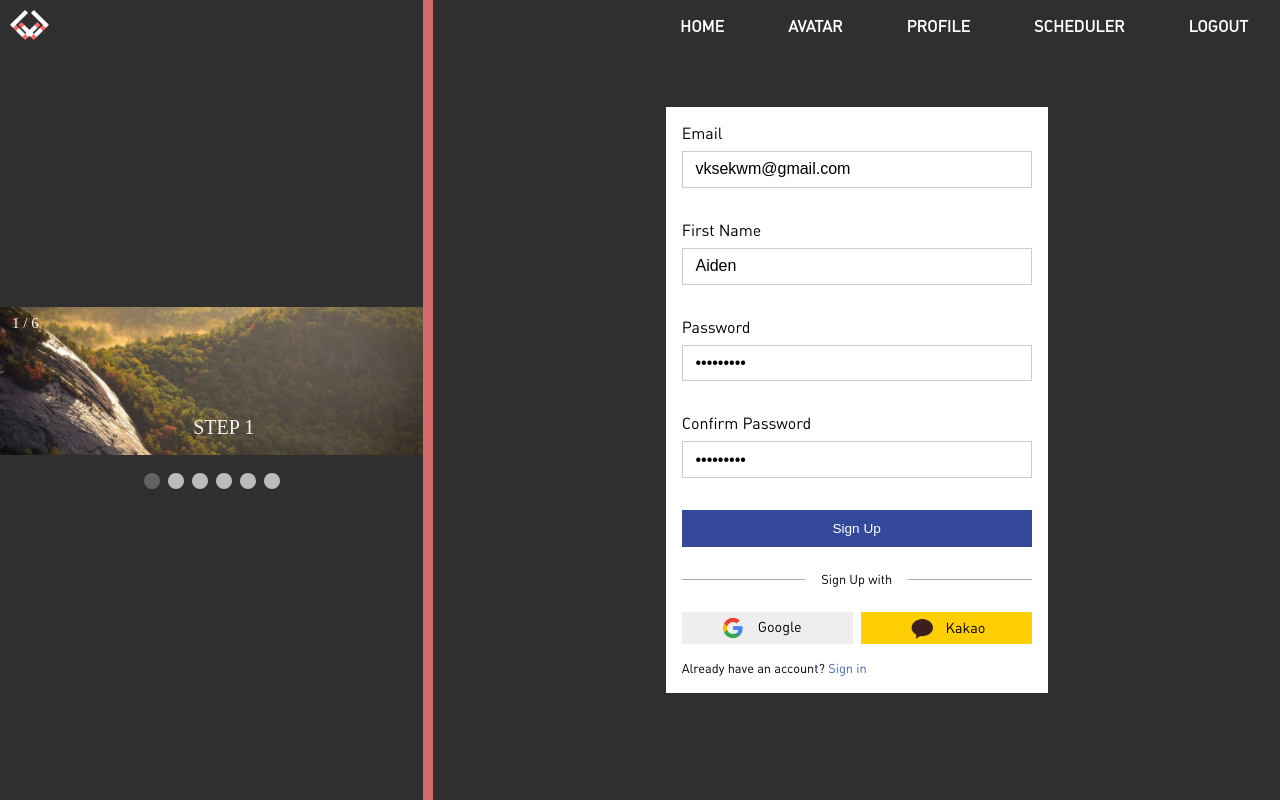
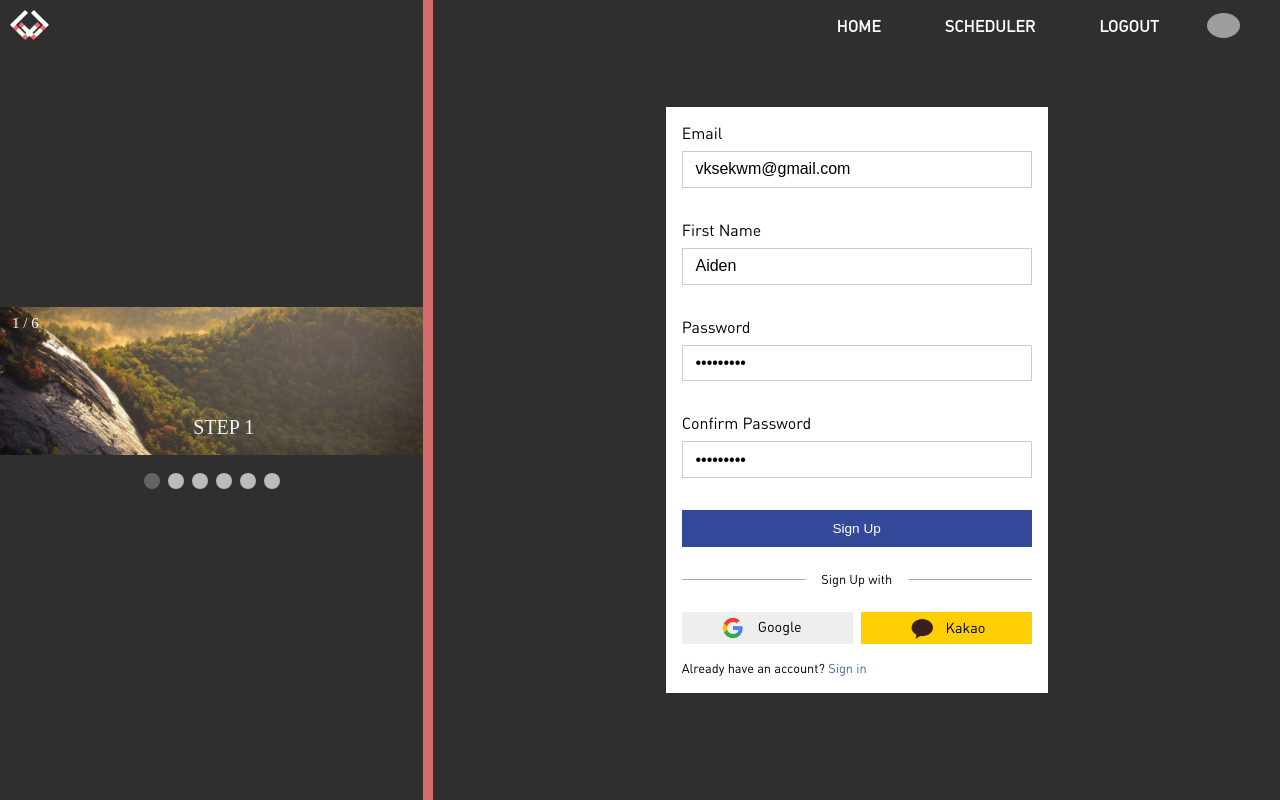
Before and after one commit to Dasol-Jung/WcodingBatch6, a PHP site: page / in a window 1280 px wide. Run offline with PHP 8.4, Linux system fonts and the light colour scheme; the visitor is signed in with stand-in values (Sample User, id 1); data that the repository does not hold is empty; style sheets or scripts are compiled from the project's sources; some libraries are stand-ins or nearby versions; grey boxes are pictures that could not be loaded.

Commit message:
show avatar on nav menu

```diff
--- a/model/frontend/GoogleUser.php
+++ b/model/frontend/GoogleUser.php
@@ -5,11 +5,14 @@ while(ob_get_level()){
 ob_start();
 error_reporting(E_ALL);
 ini_set('display_errors', 1);
+
 if(!isset($_SESSION))
 {
     session_start();
 }
+
 require_once("User.php");
+
 class GoogleUser extends User
 {
     public function getGoogle($googleId,$googleEmail){
@@ -53,6 +56,7 @@ class GoogleUser extends User
             $_SESSION['firstName']=$googleFirstName;
             $_SESSION['uid']=$googleId;
             $_SESSION['userType']='google';
+            $_SESSION['avatar']=$googleImage;
             return 'success';
         }else{
             throw new Exception("Google Login Failed");
--- a/model/frontend/InternalUser.php
+++ b/model/frontend/InternalUser.php
@@ -51,7 +51,7 @@
 
             $db = parent::dbConnect();
             $emailCleaned = addslashes(htmlspecialchars(htmlentities(trim($email))));
-            $findUserQuery = 'SELECT email, password, first_name, internal_uid FROM internal_user WHERE email=:email';
+            $findUserQuery = 'SELECT email, password, first_name, internal_uid, image FROM internal_user WHERE email=:email';
             $findUser = $db->prepare($findUserQuery);
             $findUser->bindParam(":email",$emailCleaned,PDO::PARAM_STR);
             $findUser->execute();
@@ -62,6 +62,7 @@
                     $_SESSION['firstName']=$user['first_name'];
                     $_SESSION['uid']=$user['internal_uid'];
                     $_SESSION['userType']='internal';
+                    $_SESSION['avatar']=$user['image'];
 
                     if($keepLoggedIn){
                         //create a token to remember the user
@@ -94,18 +95,20 @@
 
             if(isset($_COOKIE['internal_uid']) && isset($_COOKIE['rememberMeToken'])){
                 $db = parent::dbConnect();
-                $checkRememberQuery = "SELECT internal_uid, first_name FROM internal_user WHERE internal_uid=:internal_uid AND remember_me_token =:remember_me_token";
+                $checkRememberQuery = "SELECT internal_uid, first_name, image FROM internal_user WHERE internal_uid=:internal_uid AND remember_me_token =:remember_me_token";
                 $checkRememberReq = $db->prepare($checkRememberQuery);
                 $checkRememberReq->bindParam(":internal_uid",$_COOKIE['internal_uid'],PDO::PARAM_STR);
                 $checkRememberReq->bindParam(":remember_me_token",$_COOKIE['rememberMeToken'],PDO::PARAM_STR);
                 $checkRememberReq->execute();
                 $user = $checkRememberReq->fetch(PDO::FETCH_ASSOC);
                 $isRememberMeCookieValid = $user == false ? false : true;
+
                 if($isRememberMeCookieValid==true){
                     $_SESSION['isLoggedIn']=true;
-                    $_SESSION['firstName']=user['first_name'];
+                    $_SESSION['firstName']=$user['first_name'];
                     $_SESSION['uid']=$user['internal_uid'];
                     $_SESSION['userType']='internal';
+                    $_SESSION['avatar']=$user['image'];
                 }
             }
         }
--- a/model/frontend/KakaoUser.php
+++ b/model/frontend/KakaoUser.php
@@ -21,6 +21,7 @@ class KakaoUser extends ManagerDB{
             $_SESSION['firstName']=$kakaoUserInfo['first_name'];
             $_SESSION['uid']=$uid;
             $_SESSION['userType']='kakao';
+            $_SESSION['avatar']=$kakaoUserInfo['img'];
             return 'success';
         }
         else{
--- a/public/css/1_shared/1_4_header.css
+++ b/public/css/1_shared/1_4_header.css
@@ -36,5 +36,8 @@ header ul .menuLink {
 header ul .menuLink :hover {
   text-decoration: underline;
 }
+header ul .menuLink #avatar {
+  opacity: 0;
+}
 
 /*# sourceMappingURL=1_4_header.css.map */
--- a/public/css/1_shared/1_4_header.scss
+++ b/public/css/1_shared/1_4_header.scss
@@ -31,6 +31,9 @@ header {
 			:hover {
 				text-decoration: underline;
 			}
+			#avatar {
+				opacity: 0;
+			}
 		}
 	}
 }
--- a/public/css/1_shared/header.css
+++ b/public/css/1_shared/header.css
@@ -6,35 +6,55 @@ header {
   position: absolute;
   width: 100%;
 }
+
 header .logoContainer {
   float: left;
   width: 30px;
   height: 30px;
   margin: 10px 0 0 10px;
 }
+
 header .logoContainer #logo {
   height: 100%;
 }
+
 header nav {
   float: right;
 }
+
 header ul {
   display: flex;
   justify-content: flex-end;
   list-style: none;
 }
+
 header ul .menuItem {
   margin: 0 1rem;
 }
+
 header ul .menuLink {
-  padding: 1rem;
+  padding: 0 1rem;
   text-decoration: none;
   color: white;
   font-family: "DIN alternate";
   font-weight: bold;
 }
+
 header ul .menuLink :hover {
   text-decoration: underline;
 }
 
+.menuWrapper {
+  margin-right: 1.5rem;
+}
+
+#avatar {
+  border-radius: 50%;
+  max-height: 25px;
+  position: relative;
+  bottom: 3px;
+}
+
 /*# sourceMappingURL=header.css.map */
+
+/*# sourceMappingURL=header.css.map */
--- /dev/null
+++ b/public/css/1_shared/header.scss
@@ -0,0 +1,51 @@
+@font-face {
+	font-family: "DIN alternate";
+	src: url("http://localhost:8888/public/css/fonts/DIN Alternate Regular.otf");
+}
+header {
+	position: absolute;
+	width: 100%;
+}
+header .logoContainer {
+	float: left;
+	width: 30px;
+	height: 30px;
+	margin: 10px 0 0 10px;
+}
+header .logoContainer #logo {
+	height: 100%;
+}
+header nav {
+	float: right;
+}
+header ul {
+	display: flex;
+	justify-content: flex-end;
+	list-style: none;
+}
+header ul .menuItem {
+	margin: 0 1rem;
+}
+header ul .menuLink {
+	padding: 0 1rem;
+	text-decoration: none;
+	color: white;
+	font-family: "DIN alternate";
+	font-weight: bold;
+}
+header ul .menuLink :hover {
+	text-decoration: underline;
+}
+
+.menuWrapper {
+	margin-right: 1.5rem;
+}
+
+#avatar {
+	border-radius: 50%;
+	max-height: 25px;
+	position: relative;
+	bottom: 3px;
+}
+
+/*# sourceMappingURL=header.css.map */
--- a/view/frontend/header.php
+++ b/view/frontend/header.php
@@ -13,10 +13,11 @@
         <ul class="menuWrapper">
             <?php if(isset($_SESSION['isLoggedIn']) && $_SESSION['isLoggedIn']==true):?>
                 <li class="menuItem"><a class='menuLink' href="index.php">HOME</a></li>
-                <li class="menuItem"><a class='menuLink' href="index.php">AVATAR</a></li>
-                <li class="menuItem"><a class='menuLink' href="index.php">PROFILE</a></li>
                 <li class="menuItem"><a class='menuLink' href="index.php?action=weeklySchedule">SCHEDULER</a></li>
                 <li class="menuItem"><a class='menuLink' href="index.php?action=logout">LOGOUT</a></li>
+                <li class="menuItem avata">
+                    <img id='avatar' src="<?=$_SESSION['avatar']?>" alt="public/images/defaultUserImage.svg">
+                </li>
             <?php else :?>
                 <li class="menuItem"><a class='menuLink' href="index.php">HOME</a></li>
                 <li class="menuItem"><a class='menuLink' href="#">ABOUT US</a></li>
```
Also changed, not shown: 2 other files.
